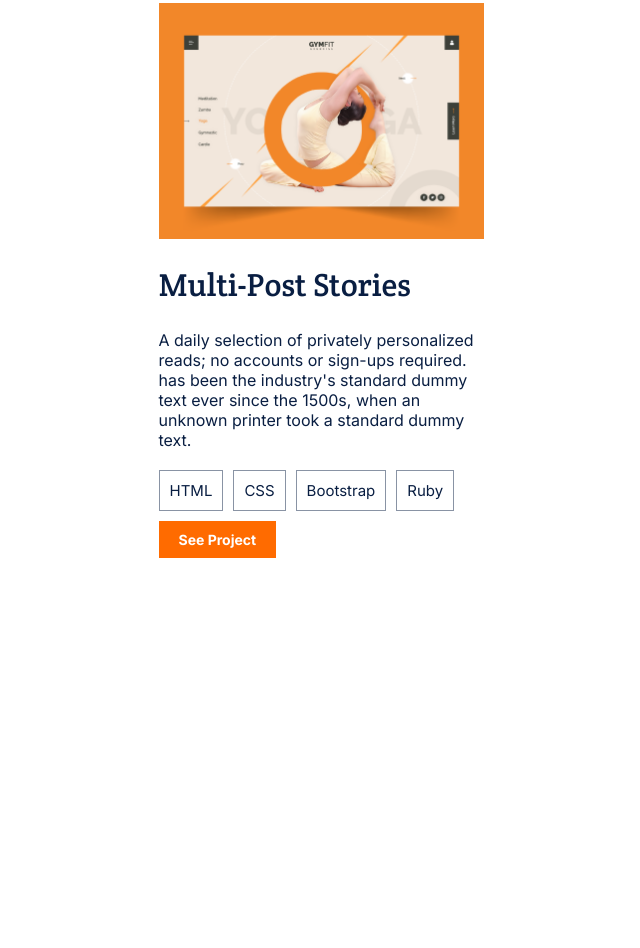
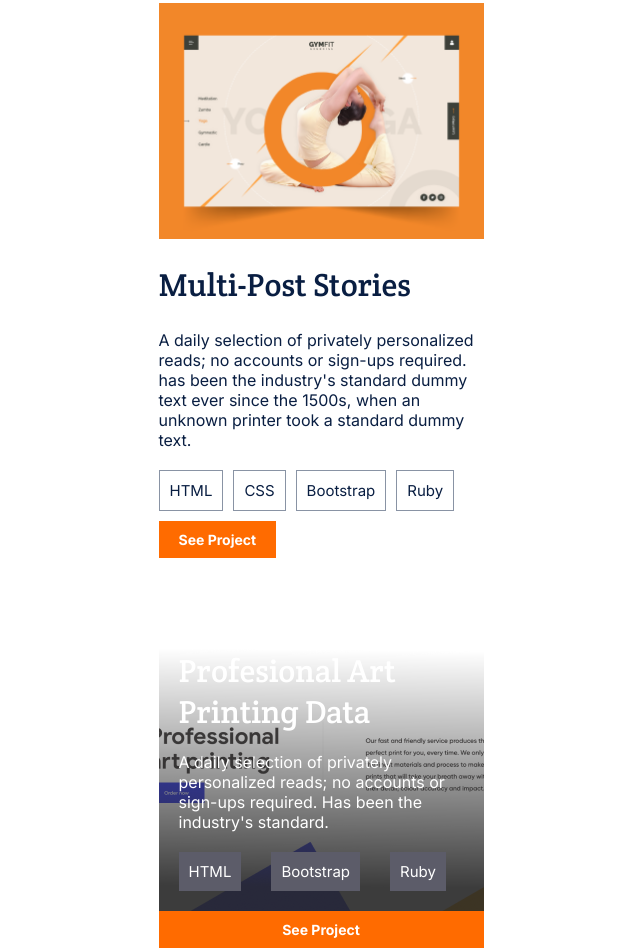
Before and after one commit to jacobrees/Microverse-Portfolio, a website: page index.html in a window 1280 px wide. Shown: the part 918-1866 px from the top of the page, without its empty margins (319-959 px from the left). Before the commit the page ends 1566 px from the top, so only its background shows below. Drawn offline with Linux system fonts and the light colour scheme.

Commit message:
Create other projects template

```diff
--- a/index.html
+++ b/index.html
@@ -95,8 +95,11 @@
       />
     </section>
     <section class="works-section">
-      <h2 class="works-title">My Recent Works</h2>
-      <div class="works-title-line"></div>
+      <div class="works-title-wrapper">
+        <h2 class="works-title">My Recent Works</h2>
+        <div class="works-title-line"></div>
+      </div>
+
       <div class="works-wrapper">
         <div class="main-project-wrapper">
           <img
@@ -121,6 +124,21 @@
             <a class="see-project-btn" href="#">See Project</a>
           </div>
         </div>
+        <div class="other-project-wrapper">
+          <div class="other-project-text">
+            <h3 class="other-project-title">Profesional Art Printing Data</h3>
+            <p class="other-project-description">
+              A daily selection of privately personalized reads; no accounts or
+              sign-ups required. Has been the industry's standard.
+            </p>
+            <ul class="other-project-tags">
+              <li class="other-project-tag">HTML</li>
+              <li class="other-project-tag">Bootstrap</li>
+              <li class="other-project-tag">Ruby</li>
+            </ul>
+            <a class="other-project-see-project-btn" href="#">See Project</a>
+          </div>
+        </div>
       </div>
     </section>
   </body>
--- a/styles.css
+++ b/styles.css
@@ -180,6 +180,59 @@
   color: #5b5957;
 }
 
+.other-project-wrapper {
+  width: 325px;
+  height: 300px;
+  margin: 0 auto;
+  background-image: url("imgs/other-projects.png");
+  display: flex;
+  align-items: flex-end;
+}
+
+.other-project-title {
+  font-family: "Crete Round", serif;
+  font-weight: 400;
+  font-size: 32px;
+  color: white;
+  margin: 0 0 20px 20px;
+}
+
+.other-project-description {
+  font-family: "Inter", sans-serif;
+  color: white;
+  margin: 0 0 20px 20px;
+}
+
+.other-project-tags {
+  display: flex;
+  list-style-type: none;
+}
+
+.other-project-tag {
+  font-family: "Inter", sans-serif;
+  color: white;
+  font-size: 12px;
+  margin: 0 10px 20px 20px;
+  font-size: 15px;
+  background-color: #5c5c69;
+  padding: 10px;
+}
+
+.other-project-see-project-btn {
+  background-color: #ff6b00;
+  color: white;
+  font-family: "Inter", sans-serif;
+  font-size: 14px;
+  font-weight: bold;
+  text-decoration: none;
+  border: none;
+  cursor: pointer;
+  width: 100%;
+  display: block;
+  text-align: center;
+  padding: 10px 0;
+}
+
 @media only screen and (min-width: 768px) {
   .navbar {
     padding: 20px 20px;
```
Also changed, not shown: imgs/other-projects.png (added).
